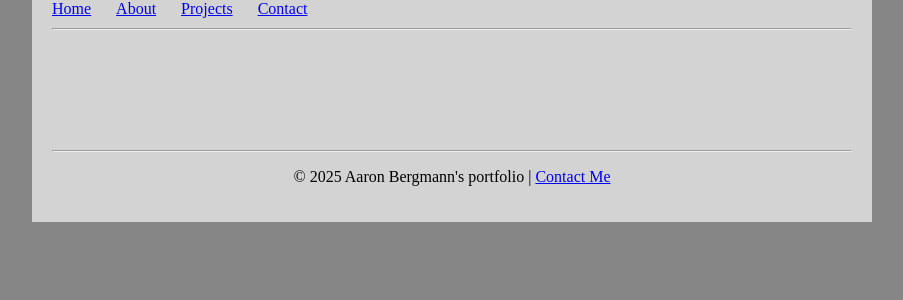
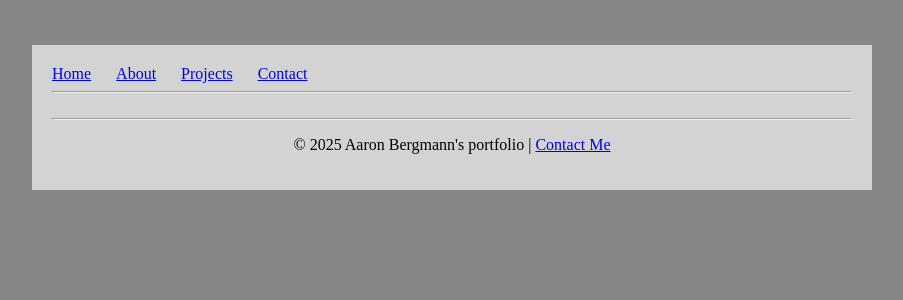
Before and after one commit to abergmn/PortfilioWebsite, a PHP site: page /about.html in a window 1280 px wide. Shown: the top 300 px of the page, without its empty margins (188-1091 px from the left). Run offline with PHP 8.4, Linux system fonts and the light colour scheme.

Commit message:
Update global.css

```diff
--- a/css/global.css
+++ b/css/global.css
@@ -6,7 +6,7 @@ body {
 }
 
 header {
-    position: fixed;
+    position: relative;
     top: 0;
     width: 100%;
 }
@@ -21,7 +21,7 @@ header nav ul {
 }
 
 main {
-    margin-top: 120px;
+    margin-top: 25px;
 }
 
 footer {
@@ -30,10 +30,9 @@ footer {
 }
 
 .mainContent {
-    margin: 0 auto;
+    margin: 45px auto;
     max-width: 800px;
     padding: 20px;
     background-color: #d3d3d3;
 }
-
 /* END -- basic global styling/rules */
```
